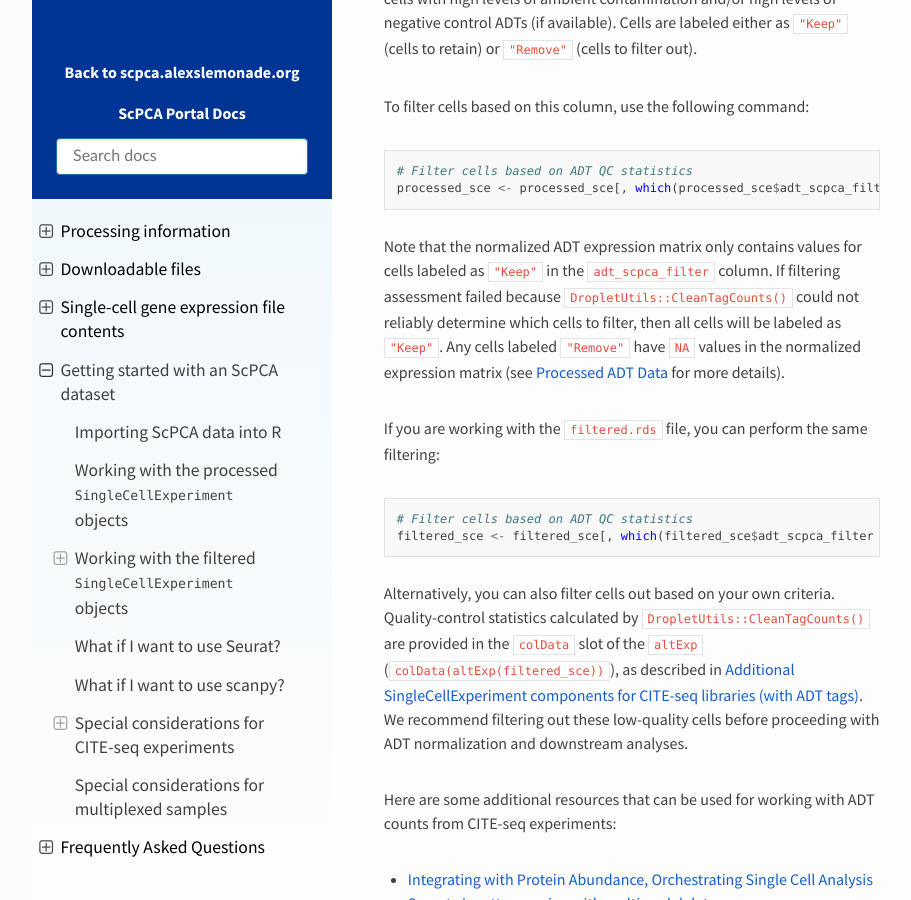
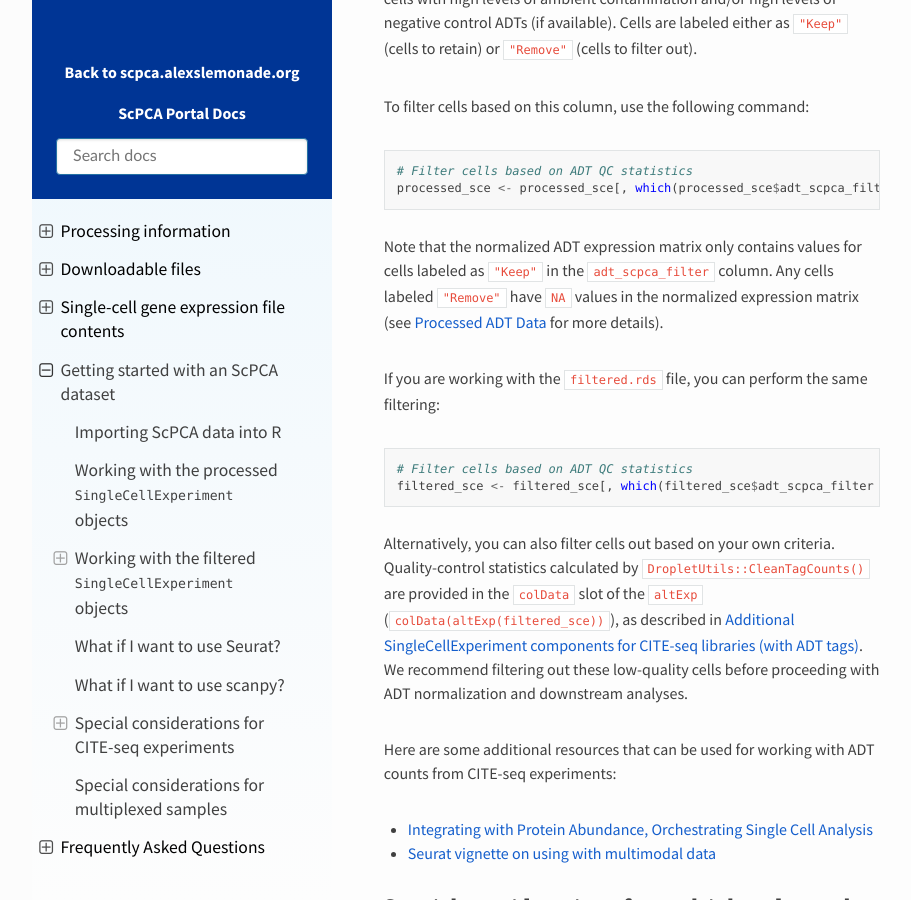
Before and after one commit to DongzeHE/scpca-docs, a Sphinx documentation site: the page built from docs/getting_started.md, in a window 1280 px wide and 900 px high, scrolled down 8380 px. Shown: the whole window, without its empty margins (158-1069 px from the left). Built offline with Sphinx 7.4.7 and the Read the Docs theme 2.0.0, drawn with Linux system fonts in a browser that asks for light colours.

Commit message:
revert other getting_started.md change

````diff
--- a/docs/getting_started.md
+++ b/docs/getting_started.md
@@ -258,7 +258,6 @@ processed_sce <- processed_sce[, which(processed_sce$adt_scpca_filter == "Keep")
 ```
 
 Note that the normalized ADT expression matrix only contains values for cells labeled as `"Keep"` in the `adt_scpca_filter` column.
-If filtering assessment failed because `DropletUtils::CleanTagCounts()` could not reliably determine which cells to filter, then all cells will be labeled as `"Keep"`.
 Any cells labeled `"Remove"` have `NA` values in the normalized expression matrix (see {ref}`Processed ADT Data <processing_information:Processed ADT data>` for more details).
 
 If you are working with the `filtered.rds` file, you can perform the same filtering:
````
